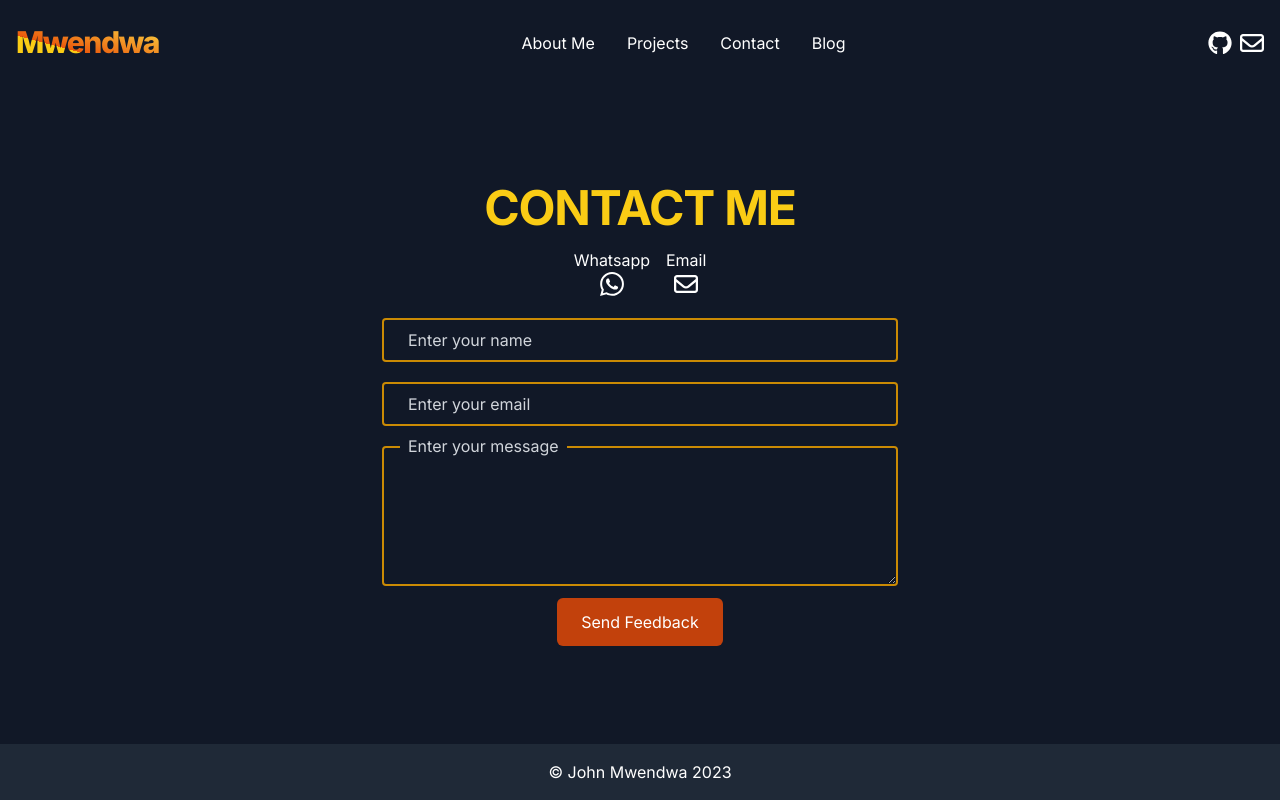
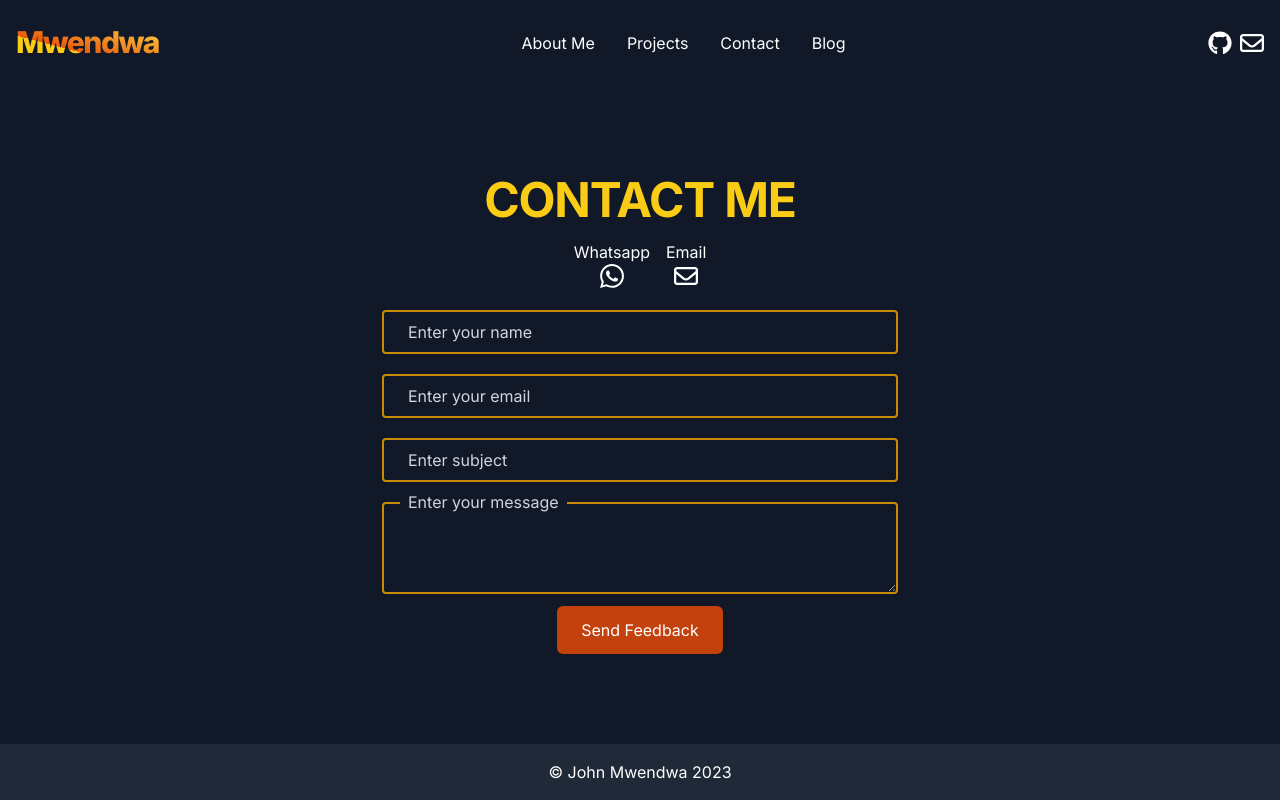
Before and after one commit to JohnMwendwa/portfolio_v2, a Next.js app: page /contact in a window 1280 px wide. Built offline with nearby package versions, Linux system fonts and the light colour scheme.

Commit message:
add subject field

```diff
--- a/src/components/sections/Contact.tsx
+++ b/src/components/sections/Contact.tsx
@@ -1,6 +1,7 @@
 import Link from "next/link";
 import { FormEvent, useState } from "react";
 import { ToastContainer, toast } from "react-toastify";
+import "react-toastify/dist/ReactToastify.css";
 
 import WhatsappIcon from "assets/whatsapp";
 import MailIcon from "assets/mail";
@@ -8,6 +9,7 @@ import MailIcon from "assets/mail";
 const Contact = () => {
   const [name, setName] = useState("");
   const [email, setEmail] = useState("");
+  const [subject, setSubject] = useState("");
   const [message, setMessage] = useState("");
   const [loading, setLoading] = useState(false);
 
@@ -40,6 +42,19 @@ const Contact = () => {
       });
       return;
     }
+    if (!subject.trim()) {
+      toast.error("Please enter email subject!", {
+        position: "top-center",
+        autoClose: 5000,
+        hideProgressBar: false,
+        closeOnClick: true,
+        pauseOnHover: true,
+        draggable: true,
+        progress: undefined,
+        theme: "colored",
+      });
+      return;
+    }
     if (!message.trim()) {
       toast.error("Please enter a valid message!", {
         position: "top-center",
@@ -57,7 +72,7 @@ const Contact = () => {
     setLoading(true);
     const response = await fetch("/api/contact", {
       method: "POST",
-      body: JSON.stringify({ name, email, message }),
+      body: JSON.stringify({ name, email, subject, message }),
       headers: {
         "Content-Type": "application/json",
       },
@@ -91,10 +106,11 @@ const Contact = () => {
       setName("");
       setEmail("");
       setMessage("");
+      setSubject("");
     }
   };
   return (
-    <div className="flex flex-col items-center justify-center h-full px-8">
+    <div className="relative flex flex-col items-center justify-center h-full px-8">
       <ToastContainer />
       <h1 className="font-bold text-yellow-400 text-4xl sm:text-5xl mb-4 w-full text-center uppercase tracking-tight">
         Contact Me
@@ -154,13 +170,30 @@ const Contact = () => {
           </label>
         </div>
         <div className="relative w-full mt-6">
+          <input
+            id="subject"
+            type="text"
+            placeholder="Enter subject"
+            value={subject}
+            onChange={(e) => setSubject(e.target.value)}
+            required
+            className="peer rounded-sm ring-2  ring-yellow-600 focus:ring focus:ring-yellow-400 bg-transparent w-full h-10 px-4 focus:outline-none placeholder-transparent text-white"
+          />
+          <label
+            htmlFor="subject"
+            className="absolute transition-all left-0 -top-3.5 ml-4 px-2 bg-gray-900 peer-placeholder-shown:top-2 peer-focus:-top-3.5 text-gray-300"
+          >
+            Enter subject
+          </label>
+        </div>
+        <div className="relative w-full mt-6">
           <textarea
             id="textarea"
             placeholder="Enter your message"
             value={message}
             onChange={(e) => setMessage(e.target.value)}
             required
-            rows={5}
+            rows={3}
             className="peer rounded-sm ring-2 ring-yellow-600 focus:ring focus:ring-yellow-400 bg-transparent w-full px-4 py-2 focus:outline-none placeholder-transparent text-white"
           />
           <label
```
